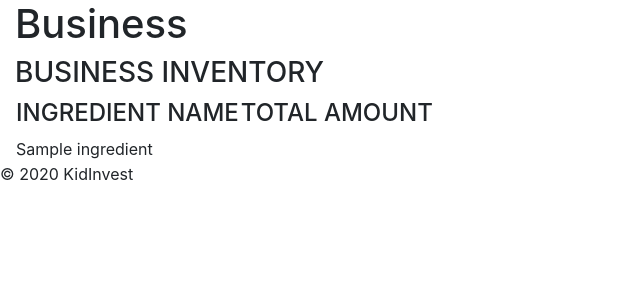
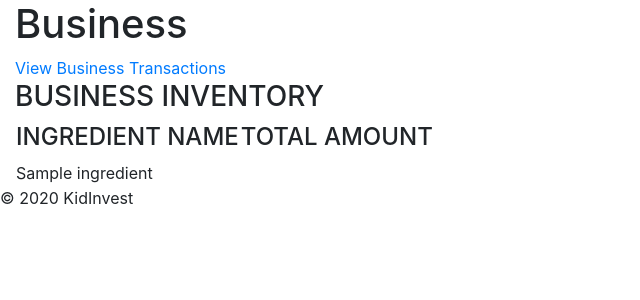
Before and after one commit to Kid-Invest/KidInvest, a Spring Boot app: page /business/1 in a window 1280 px wide. Shown: the part 56-356 px from the top of the page, without its empty margins (0-640 px from the left). Run offline with Spring Boot 4, Linux system fonts and the light colour scheme; empty tables hold one stand-in row (values such as "Sample post"); database files in the repository are not loaded; some libraries are stand-ins or nearby versions.

Commit message:
updated nav bar and created profile page with user stocks

```diff
--- a/src/main/java/com/capstone/kidinvest/repositories/UserRepo.java
+++ b/src/main/java/com/capstone/kidinvest/repositories/UserRepo.java
@@ -3,5 +3,8 @@
 import com.capstone.kidinvest.models.User;
 import org.springframework.data.jpa.repository.JpaRepository;
 
+import java.util.List;
+
 public interface UserRepo extends JpaRepository<User, Long> {
+    List<User> findUserById(long id);
 }
--- a/src/main/resources/templates/business/business.html
+++ b/src/main/resources/templates/business/business.html
@@ -7,6 +7,7 @@
 
     <div class="container-fluid">
         <h1>Business</h1>
+        <a href="/transactions/business/1">View Business Transactions</a>
 
         <table>
             <h3>BUSINESS INVENTORY</h3>
--- a/src/main/resources/templates/partials/fragments.html
+++ b/src/main/resources/templates/partials/fragments.html
@@ -23,19 +23,19 @@
         <div class="collapse navbar-collapse" id="navbarNav">
             <ul class="navbar-nav ml-auto text-right">
                 <li class="nav-item active">
-                    <a class="nav-link" href="#">Home <span class="sr-only">(current)</span></a>
+                    <a class="nav-link" href="/">Home <span class="sr-only">(current)</span></a>
                 </li>
                 <li class="nav-item">
-                    <a class="nav-link" href="#">Profile</a>
+                    <a class="nav-link" href="/profile/1">Profile</a>
                 </li>
                 <li class="nav-item">
-                    <a class="nav-link" href="#">Stocks</a>
+                    <a class="nav-link" href="/stocks">Stocks</a>
                 </li>
                 <li class="nav-item">
-                    <a class="nav-link" href="#">Transactions</a>
+                    <a class="nav-link" href="/transactions/business/1">Transactions</a>
                 </li>
                 <li class="nav-item">
-                    <a class="nav-link" href="#">Lemonade Stand</a>
+                    <a class="nav-link" href="/business/1">Lemonade Stand</a>
                 </li>
                 <li class="nav-item">
                     <a class="nav-link" href="#">Learning</a>
```
Also changed, not shown: src/main/java/com/capstone/kidinvest/controllers/StockController.java (+0 -7 lines), src/main/java/com/capstone/kidinvest/controllers/UserController.java (+23 -1 lines), src/main/resources/templates/user/profile.html (+13 -10 lines).
